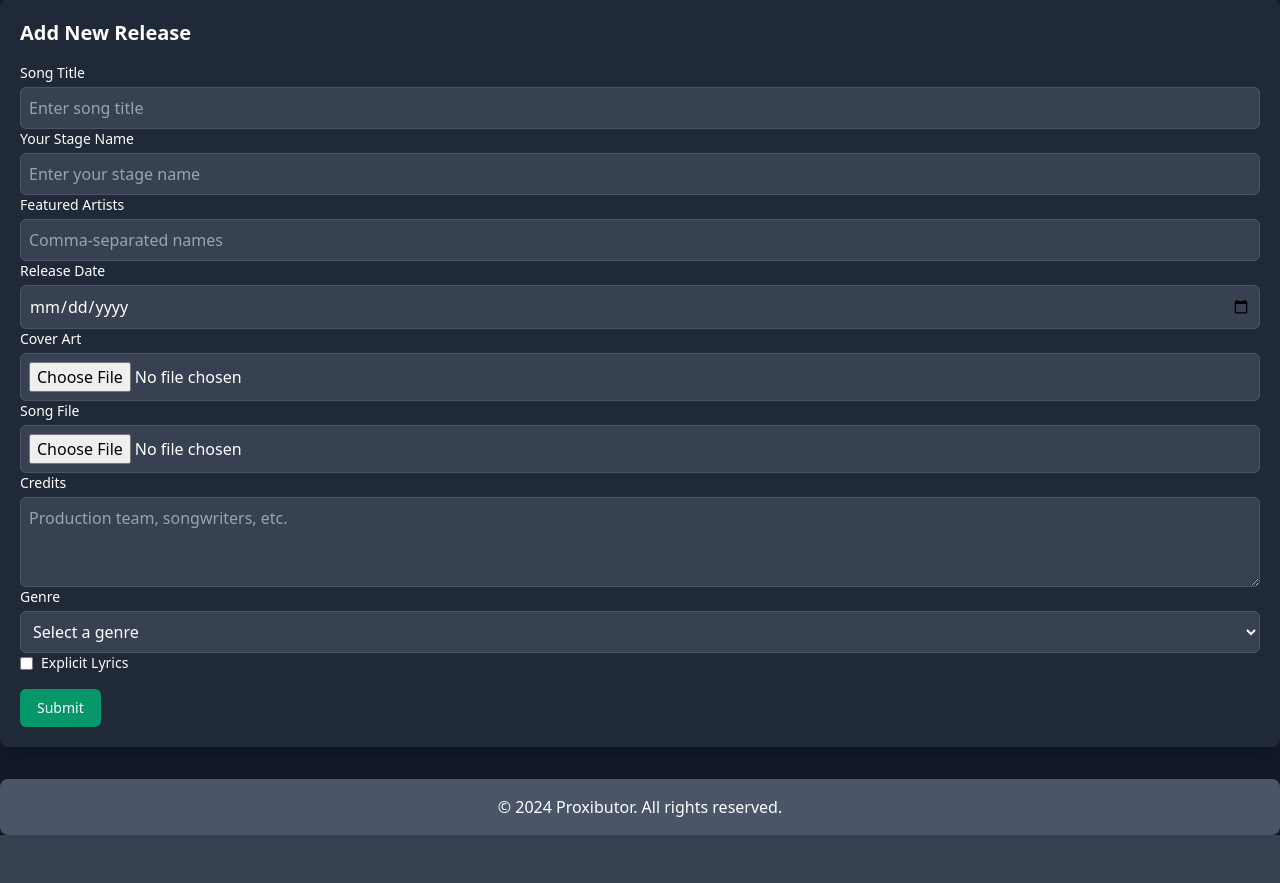
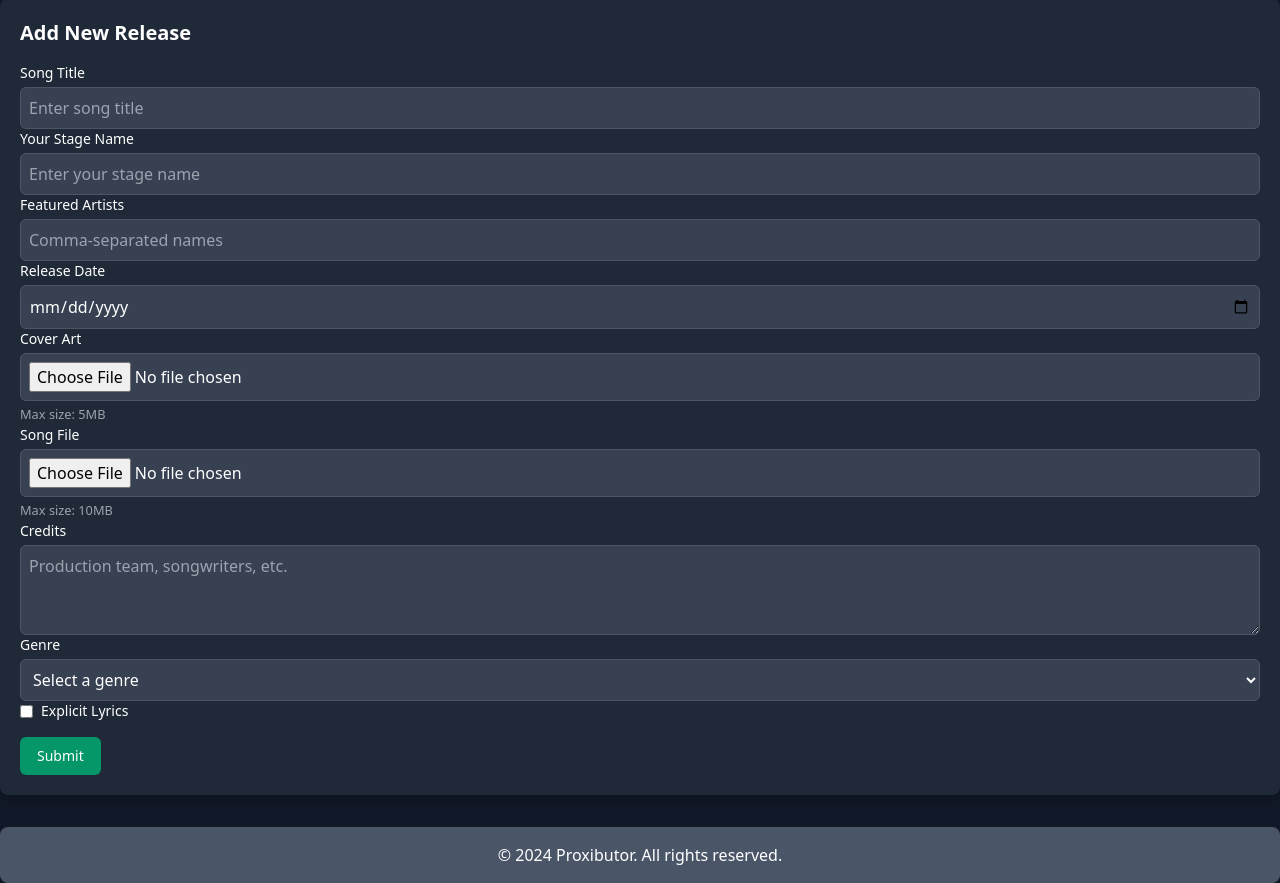
Before and after one commit to Calvin760/Proxibutor-Streaming-Platform, a Django app: page /release in a window 1280 px wide. Shown: the part 121-1004 px from the top of the page. Before the commit the page ends 956 px from the top, so only its background shows below. Run offline with Django 3.2, Linux system fonts and the light colour scheme; a user stored in the database is signed in.

Commit message:
Add files via upload

```diff
--- a/templates/layout.html
+++ b/templates/layout.html
@@ -5,6 +5,7 @@
     <meta charset="UTF-8">
     <meta name="viewport" content="width=device-width, initial-scale=1.0">
     <meta name="description" content="Description of my application.">
+    <meta name="keywords" content="music, streaming, artist, profile">  <!-- Added keywords -->
     {% load static %}
     <link rel="icon" href="{% static 'favicon.ico' %}" type="image/x-icon">
     <link rel="stylesheet" href="{% static 'css/styles.css' %}">
@@ -21,6 +22,17 @@
 
         .message {
             transition: opacity 0.5s ease;
+        }
+
+        /* Sticky footer styles */
+        body {
+            display: flex;
+            flex-direction: column;
+            min-height: 100vh;
+        }
+
+        main {
+            flex: 1;
         }
     </style>
 </head>
@@ -69,10 +81,10 @@
                         </svg>
                         Profile
                     </button>
-                    <div id="account-dropdown" class="hidden absolute right-0 mt-2 w-48 bg-white rounded-md shadow-lg">
-                        <ul class="py-1">
-                            <li><a href="/account" class="block px-4 py-2 text-gray-800 hover:bg-gray-100">Account</a></li>
-                            <li><a href="/logout" class="block px-4 py-2 text-gray-800 hover:bg-gray-100">Sign Out</a></li>
+                    <div id="account-dropdown" class="hidden absolute right-0 mt-2 w-48 bg-white rounded-md shadow-lg" role="menu">
+                        <ul class="py-1" role="none">
+                            <li role="menuitem"><a href="/account" class="block px-4 py-2 text-gray-800 hover:bg-gray-100">Account</a></li>
+                            <li role="menuitem"><a href="/logout" class="block px-4 py-2 text-gray-800 hover:bg-gray-100">Sign Out</a></li>
                         </ul>
                     </div>
                 </li>
--- a/templates/release.html
+++ b/templates/release.html
@@ -3,55 +3,57 @@
 {% block content %}
 <h2 class="text-xl font-semibold mb-4">Add New Release</h2>
 
-<form method="POST">
+<form method="POST" enctype="multipart/form-data">
     {% csrf_token %}
 
     <div>
-        <label for="title" class="block text-sm font-medium text-white-800">Song Title</label>
+        <label for="title" class="block text-sm font-medium text-white">Song Title</label>
         <input type="text" id="title" name="title" required placeholder="Enter song title"
             class="mt-1 block w-full border border-gray-600 rounded-md p-2 bg-gray-700 text-white focus:outline-none focus:ring-2 focus:ring-blue-500 placeholder-gray-400">
     </div>
 
     <div>
-        <label for="stage_name" class="block text-sm font-medium text-white-800">Your Stage Name</label>
+        <label for="stage_name" class="block text-sm font-medium text-white">Your Stage Name</label>
         <input type="text" id="stage_name" name="stage_name" required placeholder="Enter your stage name"
             class="mt-1 block w-full border border-gray-600 rounded-md p-2 bg-gray-700 text-white focus:outline-none focus:ring-2 focus:ring-blue-500 placeholder-gray-400">
     </div>
 
     <div>
-        <label for="featured_artists" class="block text-sm font-medium text-white-800">Featured Artists</label>
+        <label for="featured_artists" class="block text-sm font-medium text-white">Featured Artists</label>
         <input type="text" id="featured_artists" name="featured_artists"
             class="mt-1 block w-full border border-gray-600 rounded-md p-2 bg-gray-700 text-white focus:outline-none focus:ring-2 focus:ring-blue-500 placeholder-gray-400"
             placeholder="Comma-separated names">
     </div>
 
     <div>
-        <label for="release_date" class="block text-sm font-medium text-white-800">Release Date</label>
+        <label for="release_date" class="block text-sm font-medium text-white">Release Date</label>
         <input type="date" id="release_date" name="release_date" required
             class="mt-1 block w-full border border-gray-600 rounded-md p-2 bg-gray-700 text-white focus:outline-none focus:ring-2 focus:ring-blue-500 placeholder-gray-400">
     </div>
 
     <div>
-        <label for="cover_art" class="block text-sm font-medium text-white-800">Cover Art</label>
+        <label for="cover_art" class="block text-sm font-medium text-white">Cover Art</label>
         <input type="file" id="cover_art" name="cover_art" accept="image/*" required
             class="mt-1 block w-full border border-gray-600 rounded-md p-2 bg-gray-700 text-white focus:outline-none focus:ring-2 focus:ring-blue-500 placeholder-gray-400">
+        <small class="text-gray-400">Max size: 5MB</small> <!-- Example for file size restriction -->
     </div>
 
     <div>
-        <label for="song" class="block text-sm font-medium text-white-800">Song File</label>
+        <label for="song" class="block text-sm font-medium text-white">Song File</label>
         <input type="file" id="song" name="song" accept="audio/*" required
             class="mt-1 block w-full border border-gray-600 rounded-md p-2 bg-gray-700 text-white focus:outline-none focus:ring-2 focus:ring-blue-500 placeholder-gray-400">
+        <small class="text-gray-400">Max size: 10MB</small> <!-- Example for file size restriction -->
     </div>
 
     <div>
-        <label for="credits" class="block text-sm font-medium white-gray-800">Credits</label>
+        <label for="credits" class="block text-sm font-medium text-white">Credits</label>
         <textarea id="credits" name="credits" rows="3"
             class="mt-1 block w-full border border-gray-600 rounded-md p-2 bg-gray-700 text-white focus:outline-none focus:ring-2 focus:ring-blue-500 placeholder-gray-400"
             placeholder="Production team, songwriters, etc."></textarea>
     </div>
 
     <div>
-        <label for="genre" class="block text-sm font-medium text-white-800">Genre</label>
+        <label for="genre" class="block text-sm font-medium text-white">Genre</label>
         <select id="genre" name="genre" required
             class="mt-1 block w-full border border-gray-600 rounded-md p-2 bg-gray-700 text-white focus:outline-none focus:ring-2 focus:ring-blue-500 placeholder-gray-400">
             <option value="">Select a genre</option>
@@ -81,7 +83,7 @@
     <div>
         <label for="explicit_lyrics" class="flex items-center">
             <input type="checkbox" id="explicit_lyrics" name="explicit_lyrics" value="true" class="mr-2">
-            <span class="text-sm text-white-700">Explicit Lyrics</span>
+            <span class="text-sm text-white">Explicit Lyrics</span>
         </label>
     </div>
 
```
Also changed, not shown: templates/index.html (+9 -2 lines), templates/profile.html (+20 -11 lines).
